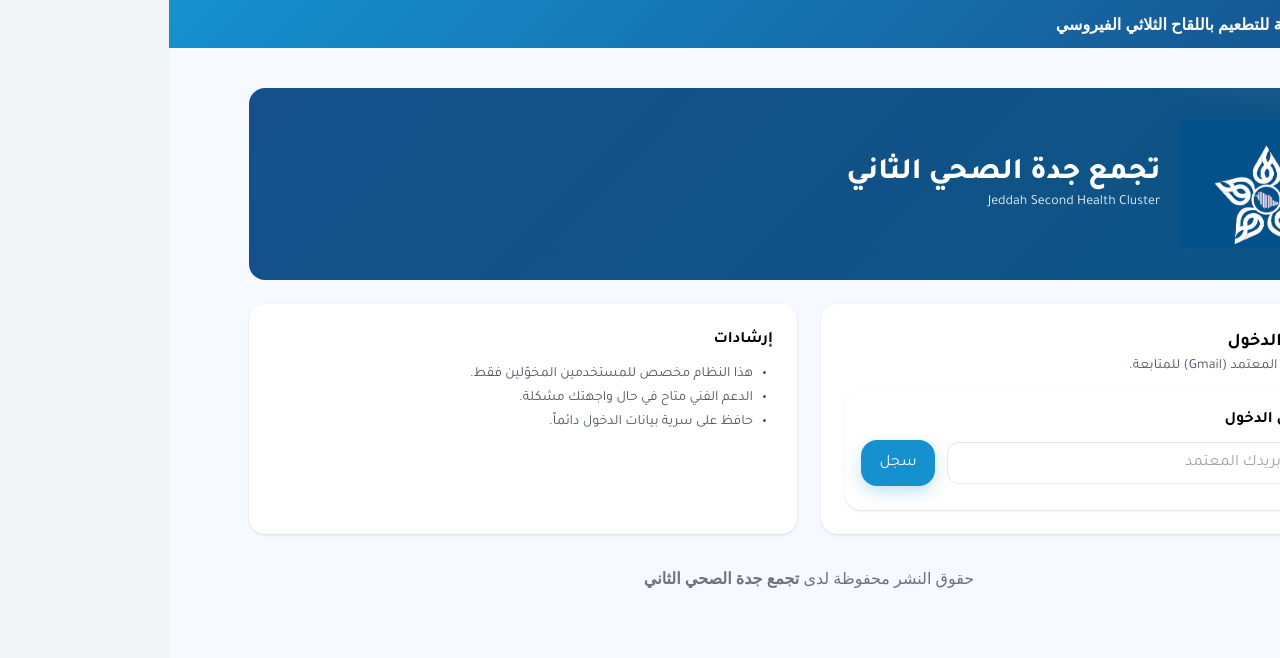
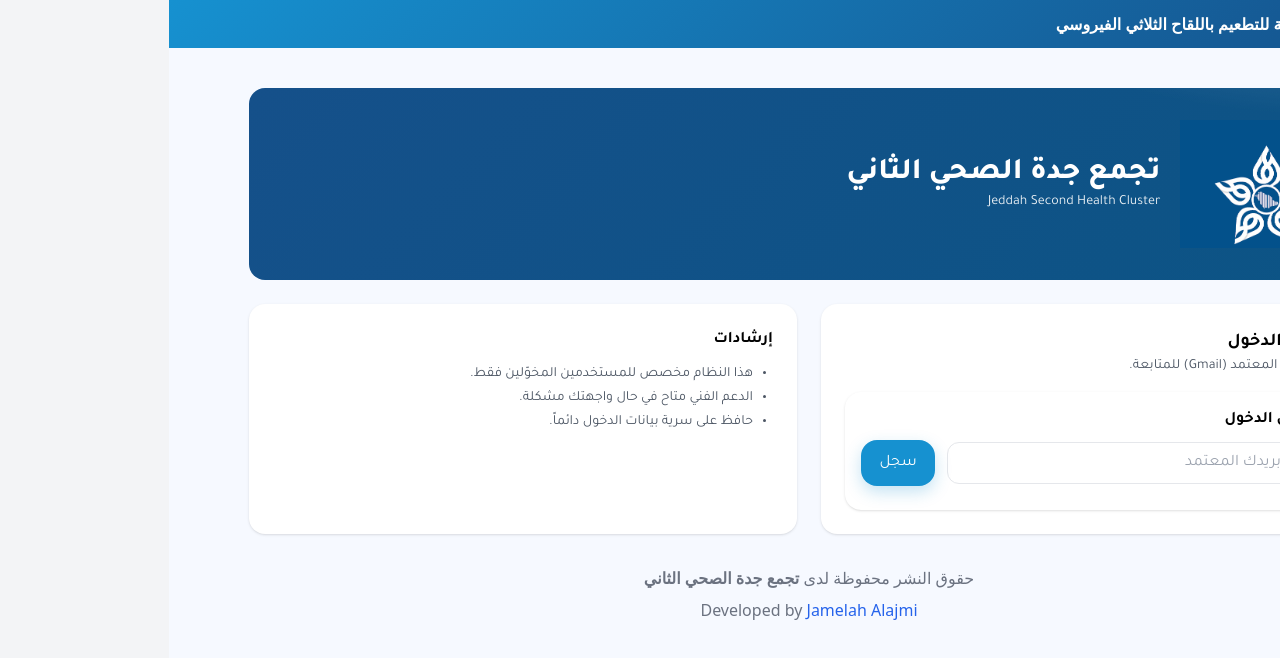
Before and after one commit to AishaAlajmi/JSHC, a React (Vite) app: page / in a window 1280 px wide. Shown: the top 658 px of the page. Built offline with nearby package versions, Linux system fonts and the light colour scheme; no server answers.

Commit message:
Add files via upload

```diff
--- a/src/HPVDemo.jsx
+++ b/src/HPVDemo.jsx
@@ -220,10 +220,22 @@ export default function HPVDemo() {
         )}
       </main>
 
-      <footer className="max-w-6xl mx-auto p-4 text-center text-gray-500">
-        حقوق النشر محفوظة لدى{" "}
-        <span className="font-bold">تجمع جدة الصحي الثاني</span>
-      </footer>
+ <footer className="max-w-6xl mx-auto p-4 text-center text-gray-500">
+  حقوق النشر محفوظة لدى{" "}
+  <span className="font-bold">تجمع جدة الصحي الثاني</span>
+  <div className="mt-2">
+    Developed by{" "}
+    <a
+      href="https://www.linkedin.com/in/jamelah-alajmi" // ضع رابط لينكدإن الخاص بك هنا
+      target="_blank"
+      rel="noopener noreferrer"
+      className="text-blue-600 hover:underline font-medium"
+    >
+      Jamelah Alajmi
+    </a>
+  </div>
+</footer>
+
     </div>
   );
 }
```
